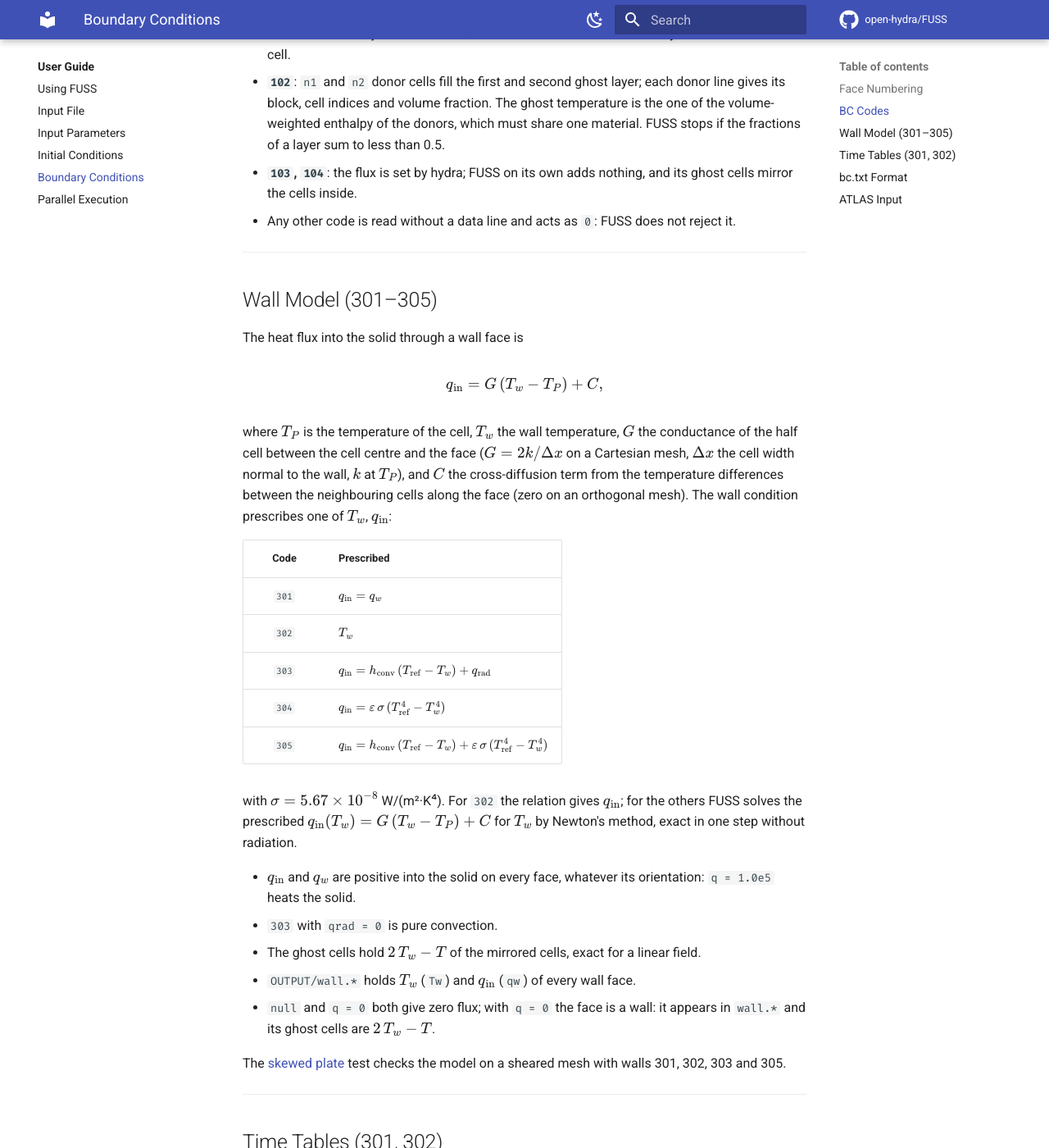
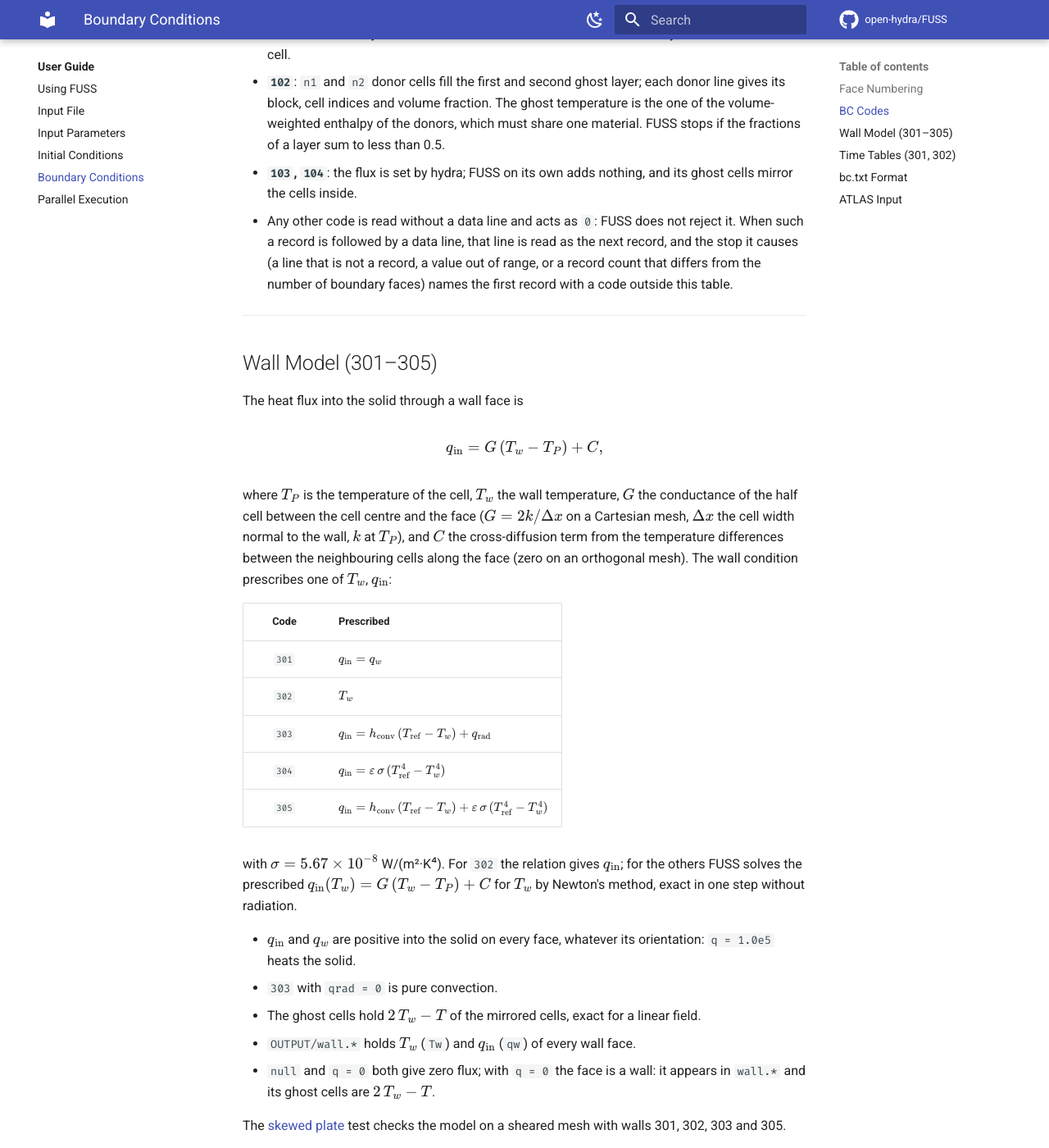
Before and after one commit to open-hydra/FUSS, an MkDocs documentation site: the page built from docs/user/boundary-conditions.md, in a window 1280 px wide and 1400 px high, scrolled down 1837 px. Shown: the whole window at 82% size. Built offline with MkDocs 1.6.1 and Material for MkDocs 9.7.7, drawn with Linux system fonts in a browser that asks for light colours; comment, search, counter and statistics services are not loaded; some of the changed text lies outside the part shown.

Commit message:
Input checks of the post-merge verification (F-G4, F-G5, F-G6, F-G7, F-E1)
- Time tables: blank lines, also at the end of the file, are not rows (as MOSE 13b7689,
  1499d1f); they stopped the run with "cannot read row 3". The messages give the row and
  its line in the file.
- An initial condition or restart solution with fewer than two variables in a block (T
  and matID) stops at set-up with the block named: matID was read out of the bounds of the
  variables. The unreachable check in Setup_Data_Structure is removed.
- properties.dat is checked at load: every value finite, Cp and Density > 0, Conductivity
  >= 0 (0 is the insulation of multimat_Plate), with material, row and column. A bad value
  in a row the run reaches stopped one rank at iteration 1 ("Integration failed"); in a
  row no cell reaches it went unseen.
- bc.txt: an error after a record whose code is not one of 0, 101-104, 200, 300-305 names
  that record. Such a code is read without a data line (it acts as 0, documented), so a
  data line after it is read as the next record.
- A restart from a solution without a time decides on every rank together
  (mpi_stop_if_any): with one folder per rank, a rank whose file had no time stopped alone
  and the others hung.

F-G3 (vnn above the scheme limit) and F-G8 (unknown keys) are left out: MOSE has neither
check, and FUSS should not judge the same deck differently.

Tests: ExitCodes gains bc-code, table-bad-line, table-blank, ic-1var, prop-nan, prop-zero.
Gate (bin FUSS-post-i2b): quick tier vs ref/6ade47f 178 checks, 0 failing, 0 differing
files; CTest fast 23/23, validation 14/14, smoke 15/15, needs-mpi 11/11.

Co-Authored-By: Claude Opus 5.5 <noreply@anthropic.com>

````diff
--- a/docs/user/boundary-conditions.md
+++ b/docs/user/boundary-conditions.md
@@ -41,7 +41,7 @@ Units: W/m² for `qw` and `qrad`, K for `Tw` and `Tref`, W/(m²·K) for `hconv`;
 - **`101`**: the face of cell $(i,j,k)$ of block `b` touches face `fs` of cell `(is, js, ks)` of block `bs`. `(d11, d12)` and `(d21, d22)` are the index steps on face `fs` that correspond to the first and second tangential index directions of face `f`. The interface temperature follows from the continuity of the heat flux, each side with its own conductivity and metric over half a cell.
 - **`102`**: `n1` and `n2` donor cells fill the first and second ghost layer; each donor line gives its block, cell indices and volume fraction. The ghost temperature is the one of the volume-weighted enthalpy of the donors, which must share one material. FUSS stops if the fractions of a layer sum to less than 0.5.
 - **`103`, `104`**: the flux is set by hydra; FUSS on its own adds nothing, and its ghost cells mirror the cells inside.
-- Any other code is read without a data line and acts as `0`: FUSS does not reject it.
+- Any other code is read without a data line and acts as `0`: FUSS does not reject it. When such a record is followed by a data line, that line is read as the next record, and the stop it causes (a line that is not a record, a value out of range, or a record count that differs from the number of boundary faces) names the first record with a code outside this table.
 
 ---
 
@@ -87,7 +87,7 @@ periodic
 ...
 ```
 
-- Two columns, time (s) and value; an optional first line containing `periodic` repeats the table with period $t_\text{last} - t_\text{first}$.
+- Two columns, time (s) and value; an optional first line containing `periodic` repeats the table with period $t_\text{last} - t_\text{first}$. Blank lines (also at the end of the file) are skipped, as in MOSE; the rows of the messages are the lines that hold a pair, with their line number in the file.
 - Linear interpolation; before the first time the first value, after the last time the last value. Steady runs (`time-accurate = false`) run at time −1 and get the first value.
 - The file is opened relative to the directory FUSS runs in; the name is the whole data line (up to 256 characters, a trailing comma dropped), so it may point into a subdirectory, e.g. `tables/Tw.dat`. A missing, empty or non-increasing table stops the run with a message.
 
````
Also changed, not shown: CHANGELOG.md (+12 -0 lines), docs/user/initial-conditions.md (+2 -1 lines), 7 other files.
